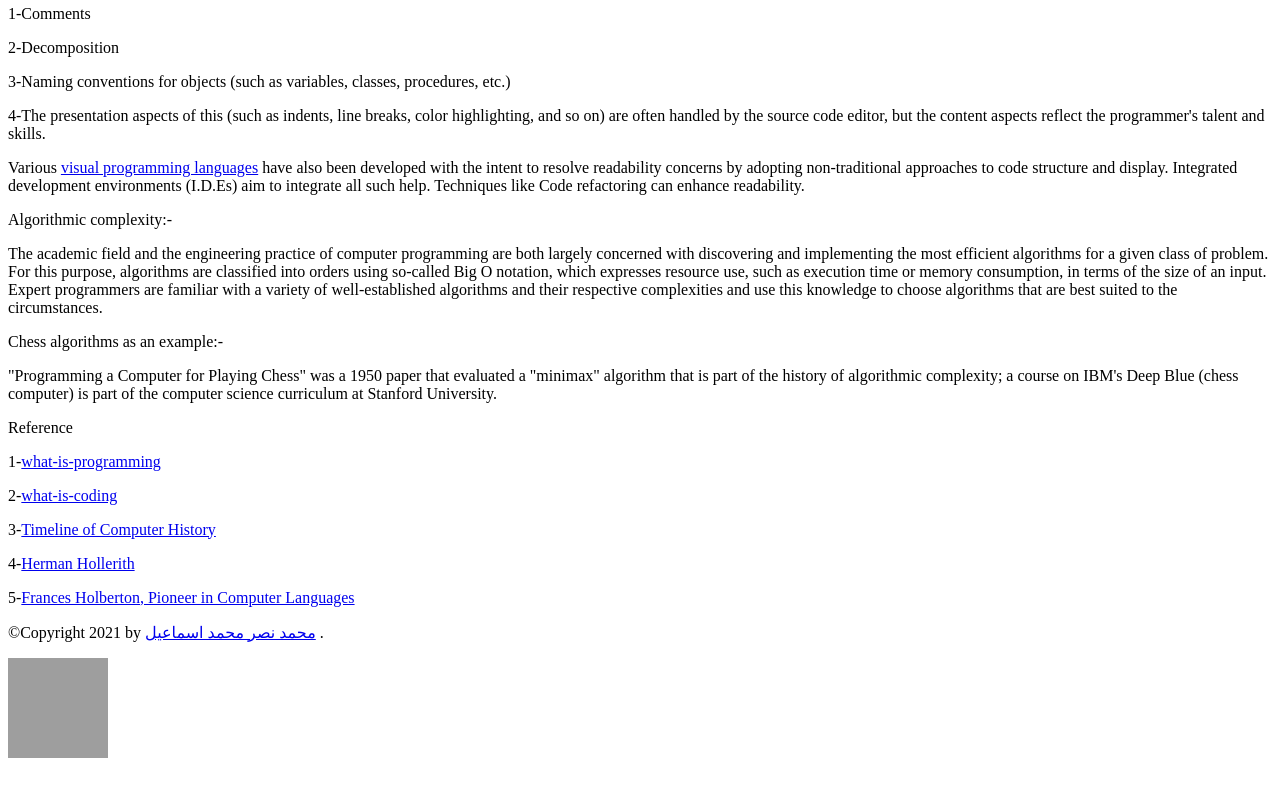
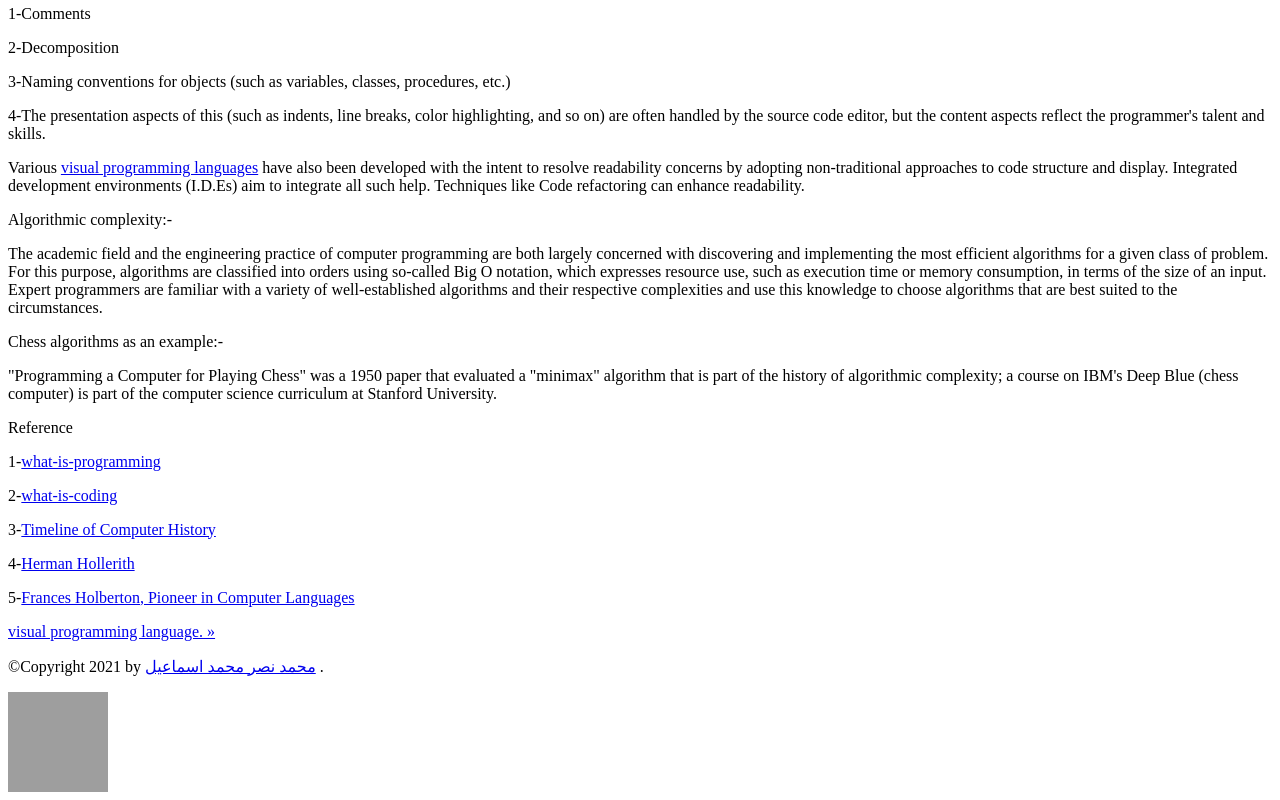
Before and after one commit to mohamed-nasr-mohamed/ece001, a plain HTML site: page index.html in a window 1280 px wide. Shown: the part 2681-3481 px from the top of the page. Before the commit the page ends 3447 px from the top, so only its background shows below. Drawn offline with Linux system fonts and the light colour scheme; grey boxes are pictures that could not be loaded.

Commit message:
Update index.html

```diff
--- a/index.html
+++ b/index.html
@@ -55,6 +55,7 @@ Following a consistent programming style often helps readability. However, reada
    <p>4-<a href="http://www.columbia.edu/cu/computinghistory/hollerith.html" title="Herman Hollerith"  rel="nofollow">Herman Hollerith</strong></a></p>
    <p>5-<a href=https://www.newspapers.com/clip/24508073/the-courier-journal/" title=""Frances Holberton, Pioneer in Computer Languages"  rel="nofollow">Frances Holberton, Pioneer in Computer Languages</strong></a>
    </p>
+<a class="nav-btns" href="https://mohamed-nasr-mohamed.github.io/ece002/">visual programming language. »</a>
   <footer>
    <p>©Copyright 2021 by <a href="https://elearning.bu.edu.eg/user/profile.php?id=21056" title="محمد نصر محمد اسماعيل"  rel="nofollow">محمد نصر محمد اسماعيل</strong></a> .</p>
   </footer>
```
